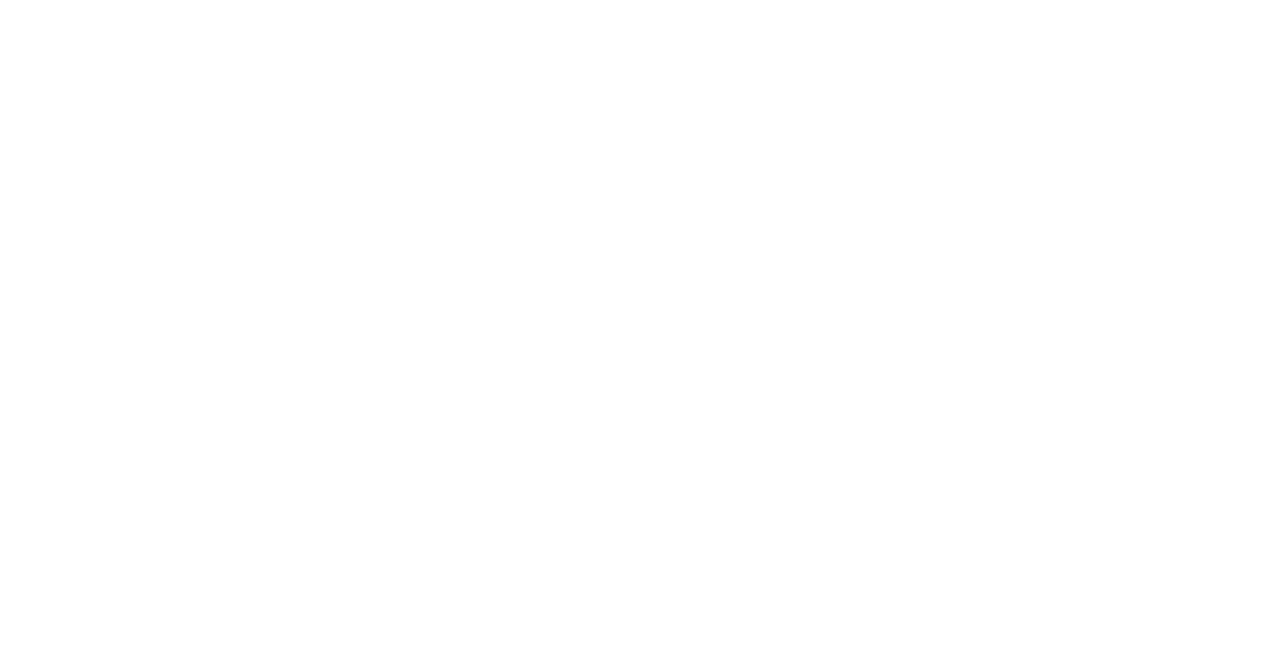
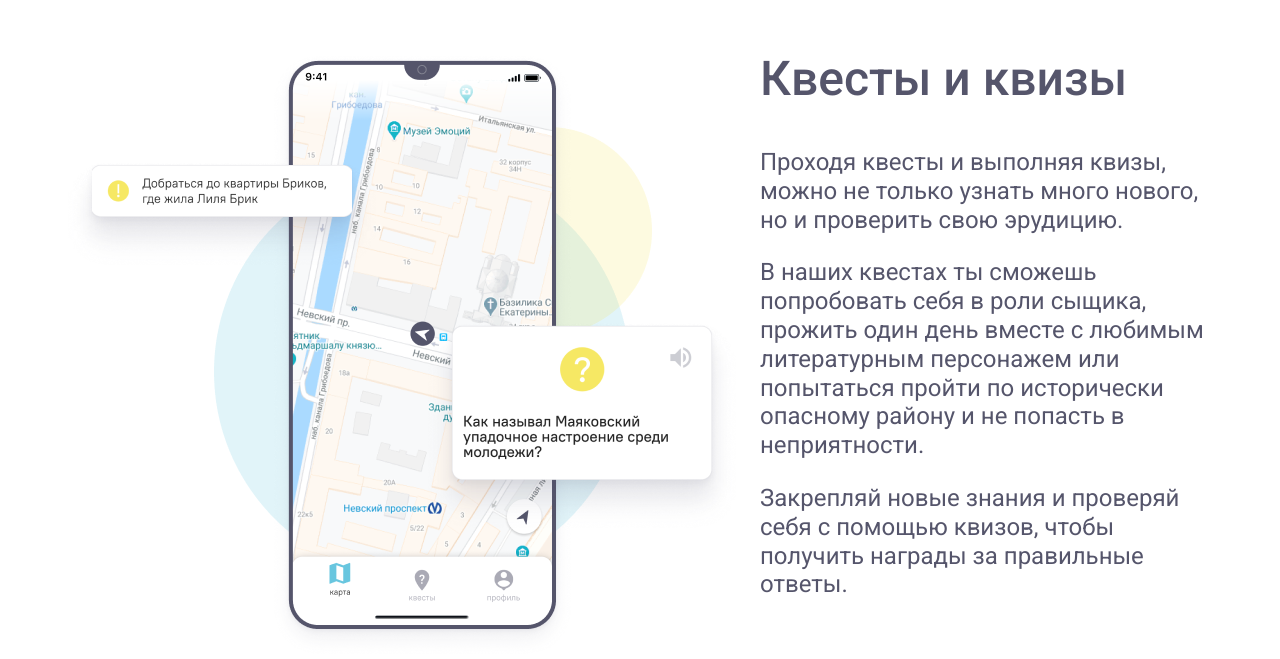
Before and after one commit to dh-center/quest-landing, a Next.js app: page / in a window 1280 px wide. Shown: the part 1548-2207 px from the top of the page. Before the commit the page ends 1463 px from the top, so only its background shows below. Built offline with nearby package versions, Linux system fonts and the light colour scheme.

Commit message:
add quests and quizzes section

```diff
--- /dev/null
+++ b/components/lib/Title.ts
@@ -0,0 +1,9 @@
+import styled from 'styled-components';
+import { sansSerifBold } from '../../styles/FontStyles';
+
+export default styled.h1`
+  ${ sansSerifBold };
+  font-size: 48px;
+  margin-top: 0;
+  margin-bottom: 30px;
+`;
--- a/pages/index.tsx
+++ b/pages/index.tsx
@@ -4,6 +4,7 @@
 import styled from 'styled-components';
 import Main from '../sections/Main';
 import Advantages from '../sections/Advantages';
+import QuestsAndQuizzes from "../sections/QuestsAndQuizzes";
 
 const Container = styled.div`
   width: 100vw;
@@ -30,6 +31,7 @@
 
       <Main id='about'/>
       <Advantages/>
+      <QuestsAndQuizzes/>
     </Container>
   );
 }
--- a/sections/Main.tsx
+++ b/sections/Main.tsx
@@ -1,9 +1,9 @@
 import { ReactElement } from 'react';
 import Section from '../components/lib/Section';
 import styled from 'styled-components';
-import { sansSerifBold } from '../styles/FontStyles';
 import Button from '../components/lib/Button';
 import WithId from '../lib/interfaces/WithId';
+import Title from '../components/lib/Title';
 
 const StyledSection = styled(Section)`
   padding: 65px 100px 180px;
@@ -23,13 +23,6 @@
 const TextBlock = styled.div`
   display: inline-block;
   width: 410px;
-`;
-
-const Header = styled.h1`
-  ${ sansSerifBold };
-  font-size: 48px;
-  margin-top: 0;
-  margin-bottom: 30px;
 `;
 
 const Description = styled.p`
@@ -54,9 +47,9 @@
     <StyledSection id={props.id}>
       <Background src='/images/backgrounds/main-section.svg'/>
       <TextBlock>
-        <Header>
+        <Title>
           Изучай историю Санкт-Петербурга вместе с Que.St
-        </Header>
+        </Title>
         <Description>
           Интерактивные культурные маршруты по Санкт-Петербургу с игровыми элементами
         </Description>
--- /dev/null
+++ b/sections/QuestsAndQuizzes.tsx
@@ -0,0 +1,48 @@
+import { ReactElement } from 'react';
+import styled from 'styled-components';
+import Section from '../components/lib/Section';
+import Title from '../components/lib/Title';
+
+const StyledSection = styled(Section)`
+  padding: 135px 0 0;
+`;
+
+const TextBlock = styled.div`
+  display: inline-block;
+  width: 460px;
+  margin-left: auto;
+`;
+
+const StyledTitle = styled(Title)`
+  margin-bottom: 40px;
+`;
+
+const DescriptionParagraph = styled.p`
+  margin-top: 0;
+  margin-bottom: 1em;
+`;
+
+/**
+ * Quests and quizzes section component
+ */
+export default function QuestsAndQuizzes(): ReactElement {
+  return (
+    <StyledSection>
+      <img src="/images/screenshots/quest-passing.png" alt="Скриншот процесса прохождения квеста"/>
+      <TextBlock>
+        <StyledTitle>
+          Квесты и квизы
+        </StyledTitle>
+        <DescriptionParagraph>
+          Проходя квесты и выполняя квизы, можно не только узнать много нового, но и проверить свою эрудицию.
+        </DescriptionParagraph>
+        <DescriptionParagraph>
+          В  наших квестах ты сможешь попробовать себя в роли сыщика, прожить один день вместе с любимым литературным персонажем или попытаться пройти по исторически опасному району и не попасть в неприятности.
+        </DescriptionParagraph>
+        <DescriptionParagraph>
+          Закрепляй новые знания и проверяй себя с помощью квизов, чтобы получить награды за правильные ответы.
+        </DescriptionParagraph>
+      </TextBlock>
+    </StyledSection>
+  );
+}
```
Also changed, not shown: public/images/screenshots/quest-passing.png (added).
